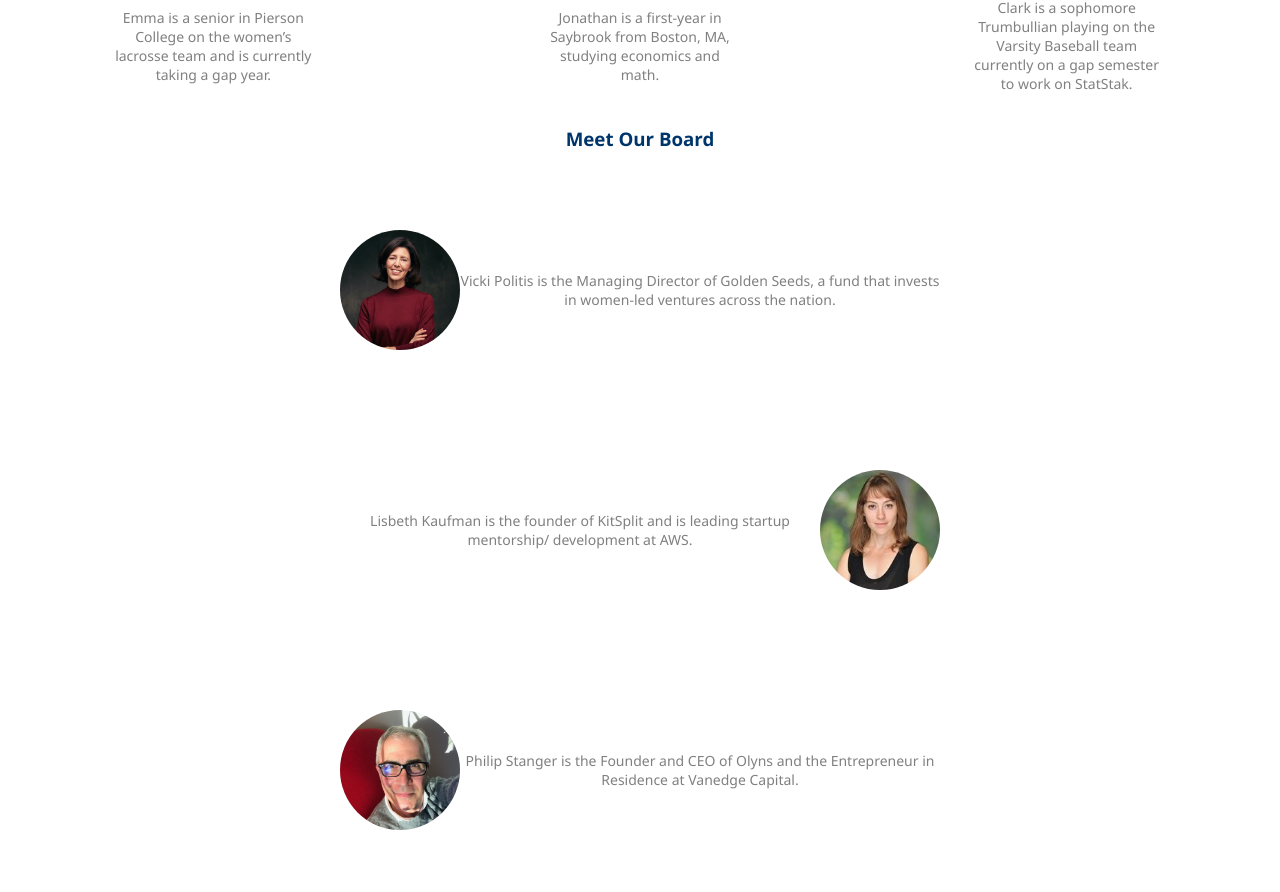
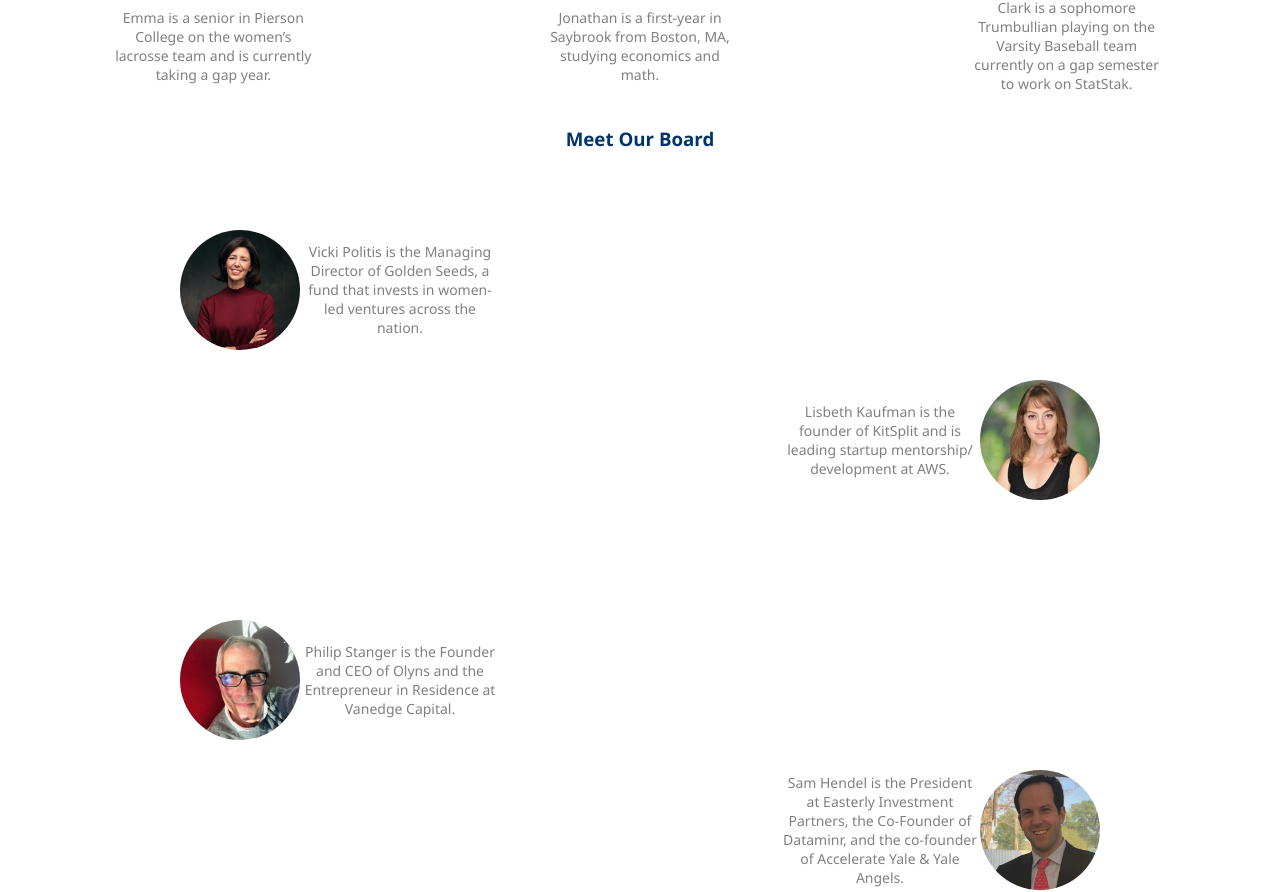
Before and after one commit to yesatyaleTech/startupincubatorsite, a React (Create React App) app: page / in a window 1280 px wide. Shown: the part 604-1496 px from the top of the page. Built offline with nearby package versions, Linux system fonts and the light colour scheme.

Commit message:
Add some styling changes

```diff
--- a/src/components/About/BoardLeft/BoardLeft.css
+++ b/src/components/About/BoardLeft/BoardLeft.css
@@ -12,14 +12,17 @@
 .board-left-info {
     height: fit-content;
     width: 600px;
+    grid-column: 1;
     flex-direction: row;
     padding: 60px 0;
     display: flex;
     justify-content: center;
     align-items: center;
+    margin-bottom: 100px;
 }
 
 .board-left-info .left-bio {
     color: grey;
     font-size: 14px;
+    width: 200px;
 }
--- a/src/components/About/BoardRight/BoardRight.css
+++ b/src/components/About/BoardRight/BoardRight.css
@@ -14,7 +14,9 @@
     width: 600px;
     flex-direction: row;
     padding: 60px 0;
+    grid-column: 2;
     display: flex;
+    margin-top: 150px;
     justify-content: center;
     align-items: center;
 }
@@ -22,4 +24,5 @@
 .board-right-info .right-bio {
     color: grey;
     font-size: 14px;
+    width: 200px
 }
```
